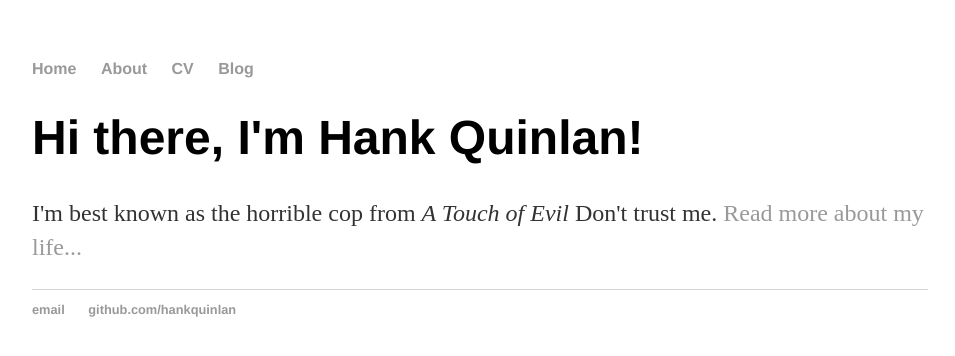
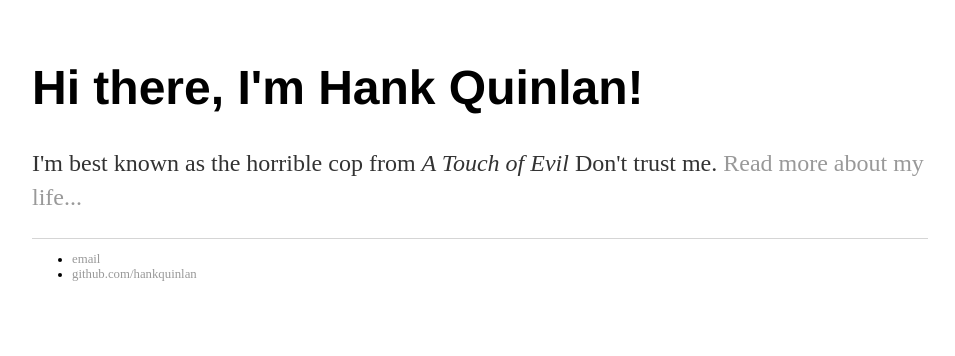
Before and after one commit to Zatoner/zaton.github.io, a plain HTML site: page index.html in a window 1280 px wide. Shown: the whole page, without its empty margins (160-1115 px from the left). Drawn offline with Linux system fonts and the light colour scheme.

Commit message:
changed stuff

```diff
--- a/css/main.css
+++ b/css/main.css
@@ -1,16 +1,6 @@
 body {
     margin: 60px auto;
     width: 70%;
-}
-nav ul, footer ul {
-    font-family:'Helvetica', 'Arial', 'Sans-Serif';
-    padding: 0px;
-    list-style: none;
-    font-weight: bold;
-}
-nav ul li, footer ul li {
-    display: inline;
-    margin-right: 20px;
 }
 a {
     text-decoration: none;
@@ -32,12 +22,3 @@ footer {
     border-top: 1px solid #d5d5d5;
     font-size: .8em;
 }
-
-ul.posts {
-    margin: 20px auto 40px;
-    font-size: 1.5em;
-}
-
-ul.posts li {
-    list-style: none;
-}
--- a/index.html
+++ b/index.html
@@ -6,20 +6,12 @@
 		<link rel="stylesheet" type="text/css" href="/css/main.css">
 	</head>
 	<body>
-		<nav>
-    		<ul>
-        		<li><a href="/">Home</a></li>
-	        	<li><a href="/about">About</a></li>
-        		<li><a href="/cv">CV</a></li>
-        		<li><a href="/blog">Blog</a></li>
-    		</ul>
-		</nav>
 		<div class="container">
     		<div class="blurb">
         		<h1>Hi there, I'm Hank Quinlan!</h1>
 				<p>I'm best known as the horrible cop from <em>A Touch of Evil</em> Don't trust me. <a href="/about">Read more about my life...</a></p>
-    		</div><!-- /.blurb -->
-		</div><!-- /.container -->
+    		</div>
+		</div>
 		<footer>
     		<ul>
         		<li><a href="mailto:hankquinlanhub@gmail.com">email</a></li>
```
